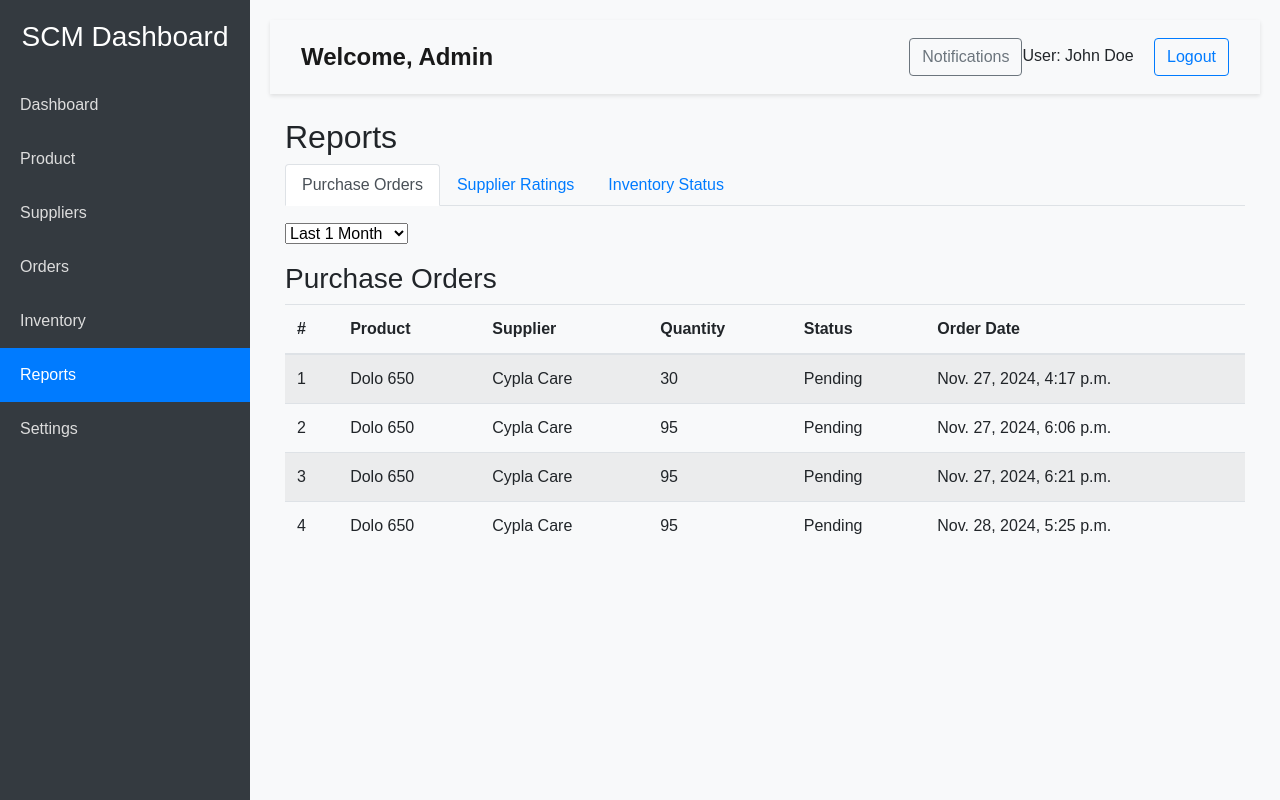
After one commit to Rapolu27/supply_chain_management, a Django app: page /reports in a window 1280 px wide. The commit adds this page. Run offline with Django 3.2, Linux system fonts and the light colour scheme; data comes from the database, SQL or seed files in the repository; both versions use the stored data as it was after the commit; some libraries are stand-ins or nearby versions.

Commit message:
added reports tab

```diff
--- a/scm/models.py
+++ b/scm/models.py
@@ -13,7 +13,8 @@ class Supplier(models.Model):
     company_name = models.CharField(max_length=100, blank=True, null=True)
     created_at = models.DateTimeField(auto_now_add=True)
     updated_at = models.DateTimeField(auto_now=True)
-
+    total_units_supplied = models.PositiveIntegerField(default=0)  # Total units supplied
+    rating = models.PositiveIntegerField(default=0)  # Rating out of 5
     def __str__(self):
         return f"{self.name} - {self.company_name if self.company_name else 'N/A'}"
 
--- a/scm/views.py
+++ b/scm/views.py
@@ -4,8 +4,12 @@ from django.contrib import messages
 from .models import Supplier, Product, PurchaseOrder, Inventory
 from .forms import SupplierForm, ProductForm, PurchaseOrderForm
 from scm_core.inventory_threshold import get_out_of_range_products, create_auto_purchase_orders
-from scm_core.data_helper import filter_already_scheduled_po
+from scm_core import data_helper
+from scm_core import reports_helper
+
 from datetime import datetime, timedelta
+
+
 # Create your views here.
 def home_view(request):
     # if request.user.is_authenticated:
@@ -139,7 +143,7 @@ def auto_generate_purchase_orders(request):
         inventory = Inventory.objects.all()
         # Get products out of range
         out_of_range_products = get_out_of_range_products(inventory)
-        filter_already_scheduled_po(PurchaseOrder, out_of_range_products)
+        data_helper.filter_already_scheduled_po(PurchaseOrder, out_of_range_products)
         # Fetch default supplier for the purchase orders (or let the user select a supplier)
         suppliers = Supplier.objects.all()  # Replace with supplier selection logic
         # Create purchase orders for products below min stock
@@ -159,3 +163,33 @@ def auto_generate_purchase_orders(request):
         "out_of_range_products": out_of_range_products,
         "purchase_orders": purchase_orders,
     })
+
+def reports_view(request):
+    # Determine the selected report type and filter type
+    report_type = request.GET.get('report', 'purchase_orders')  # Default report is purchase orders
+    filter_type = request.GET.get('filter', '1M')  # Default filter is 1M (1 Month)
+    start_date = data_helper.get_date_for_filters(filter_type)
+    context = {"selected_filter": filter_type, "report_type": report_type}
+    # Fetch data based on report type
+    if report_type == 'purchase_orders':
+        purchase_orders = PurchaseOrder.objects.filter(order_date__gte=start_date)
+        context["purchase_orders"] = purchase_orders
+    elif report_type == 'supplier_ratings':
+        reports_helper.calculate_supplier_units_and_ratings(Supplier, PurchaseOrder)
+        supplier_ratings = Supplier.objects.all().order_by('-rating', '-total_units_supplied')
+        # supplier_ratings = Supplier.objects.annotate(avg_rating=Avg('rating')).order_by('-avg_rating')
+        context["supplier_ratings"] = supplier_ratings
+    elif report_type == 'inventory_status':
+        inventory = Inventory.objects.all()
+        context["inventory"] = inventory
+
+    return render(request, "reports/dashboard.html", context)
+
+
+from django import template
+
+register = template.Library()
+
+@register.filter
+def to_range(value):
+    return range(1, value + 1)
--- a/supply_chain_management/urls.py
+++ b/supply_chain_management/urls.py
@@ -24,5 +24,6 @@ urlpatterns = [
     path('supplier/', include('scm.supplier_urls')),
     path('product/', include('scm.product_urls')),
     path('purchaseorder/',include('scm.order_urls')),
+     path("reports", views.reports_view, name="reports_dashboard"),
     path('inventory', views.auto_generate_purchase_orders,name='auto_generate_purchase_orders')
 ]
--- a/templates/order/delete.html
+++ b/templates/order/delete.html
@@ -12,7 +12,7 @@
     <a href="/supplier/list" >Suppliers</a>
     <a href="/purchaseorder/list" class="active">Orders</a>
     <a href="/inventory">Inventory</a>
-    <a href="#">Reports</a>
+    <a href="/reports">Reports</a>
     <a href="#">Settings</a>
 </div>
 
--- a/templates/order/form.html
+++ b/templates/order/form.html
@@ -12,7 +12,7 @@
     <a href="/supplier/list" >Suppliers</a>
     <a href="/purchaseorder/list" class="active">Orders</a>
     <a href="/inventory">Inventory</a>
-    <a href="#">Reports</a>
+    <a href="/reports">Reports</a>
     <a href="#">Settings</a>
 </div>
 
--- a/templates/order/inventory.html
+++ b/templates/order/inventory.html
@@ -12,7 +12,7 @@
     <a href="/supplier/list" >Suppliers</a>
     <a href="/purchaseorder/list" >Orders</a>
     <a href="/inventory" class="active">Inventory</a>
-    <a href="#">Reports</a>
+    <a href="/reports">Reports</a>
     <a href="#">Settings</a>
 </div>
 
--- a/templates/order/list.html
+++ b/templates/order/list.html
@@ -10,9 +10,9 @@
     <a href="/user/dashboard" >Dashboard</a>
     <a href="/product/list" >Product</a>
     <a href="/supplier/list" >Suppliers</a>
-    <a href="/purchaseorder/list" >Orders</a>
-    <a href="/inventory" class="active">Inventory</a>
-    <a href="#">Reports</a>
+    <a href="/purchaseorder/list" class="active" >Orders</a>
+    <a href="/inventory" >Inventory</a>
+    <a href="/reports">Reports</a>
     <a href="#">Settings</a>
 </div>
 
--- a/templates/product/delete.html
+++ b/templates/product/delete.html
@@ -12,7 +12,7 @@
     <a href="/supplier/list" >Suppliers</a>
     <a href="/purchaseorder/list">Orders</a>
     <a href="/inventory">Inventory</a>
-    <a href="#">Reports</a>
+    <a href="reports">Reports</a>
     <a href="#">Settings</a>
 </div>
 
--- a/templates/product/form.html
+++ b/templates/product/form.html
@@ -12,7 +12,7 @@
     <a href="/supplier/list" >Suppliers</a>
     <a href="/purchaseorder/list">Orders</a>
     <a href="/inventory">Inventory</a>
-    <a href="#">Reports</a>
+    <a href="reports">Reports</a>
     <a href="#">Settings</a>
 </div>
 
--- a/templates/product/list.html
+++ b/templates/product/list.html
@@ -12,7 +12,7 @@
     <a href="/supplier/list" >Suppliers</a>
     <a href="/purchaseorder/list">Orders</a>
     <a href="/inventory">Inventory</a>
-    <a href="#">Reports</a>
+    <a href="/reports">Reports</a>
     <a href="#">Settings</a>
 </div>
 
--- /dev/null
+++ b/templates/reports/dashboard.html
@@ -0,0 +1,131 @@
+{% extends 'user/base.html' %}
+
+{% block title %}Reports{% endblock %}
+
+{% block sidebar %}
+<div class="sidebar">
+    <div class="sidebar-header text-center mb-4">
+        <h3>SCM Dashboard</h3>
+    </div>
+    <a href="/user/dashboard" >Dashboard</a>
+    <a href="/product/list">Product</a>
+    <a href="/supplier/list">Suppliers</a>
+    <a href="/purchaseorder/list">Orders</a>
+    <a href="/inventory">Inventory</a>
+    <a href="/reports" class="active">Reports</a>
+    <a href="#">Settings</a>
+</div>
+
+{% endblock %}
+{% block content %}
+    <div class="container-fluid">
+    <h2>Reports</h2>
+
+    <!-- Report Type Tabs -->
+    <ul class="nav nav-tabs">
+        <li class="nav-item">
+            <a class="nav-link {% if report_type == 'purchase_orders' %}active{% endif %}"
+               href="?report=purchase_orders&filter={{ selected_filter }}">Purchase Orders</a>
+        </li>
+        <li class="nav-item">
+            <a class="nav-link {% if report_type == 'supplier_ratings' %}active{% endif %}"
+               href="?report=supplier_ratings">Supplier Ratings</a>
+        </li>
+        <li class="nav-item">
+            <a class="nav-link {% if report_type == 'inventory_status' %}active{% endif %}"
+               href="?report=inventory_status">Inventory Status</a>
+        </li>
+    </ul>
+
+    <!-- Filters for Date Range -->
+    {% if report_type == 'purchase_orders' %}
+    <div class="d-flex mb-3 mt-3">
+        <form method="GET" action="">
+            <input type="hidden" name="report" value="purchase_orders">
+            <select name="filter" class="form-select" onchange="this.form.submit()">
+                <option value="1D" {% if selected_filter == '1D' %}selected{% endif %}>Last 1 Day</option>
+                <option value="1W" {% if selected_filter == '1W' %}selected{% endif %}>Last 1 Week</option>
+                <option value="1M" {% if selected_filter == '1M' %}selected{% endif %}>Last 1 Month</option>
+                <option value="3M" {% if selected_filter == '3M' %}selected{% endif %}>Last 3 Months</option>
+                <option value="6M" {% if selected_filter == '6M' %}selected{% endif %}>Last 6 Months</option>
+            </select>
+        </form>
+    </div>
+    {% endif %}
+
+    <!-- Report Content -->
+    {% if report_type == 'purchase_orders' %}
+    <h3>Purchase Orders</h3>
+    <table class="table table-striped">
+        <thead>
+            <tr>
+                <th>#</th>
+                <th>Product</th>
+                <th>Supplier</th>
+                <th>Quantity</th>
+                <th>Status</th>
+                <th>Order Date</th>
+            </tr>
+        </thead>
+        <tbody>
+            {% for order in purchase_orders %}
+                <tr>
+                    <td>{{ order.id }}</td>
+                    <td>{{ order.product.name }}</td>
+                    <td>{{ order.supplier.name }}</td>
+                    <td>{{ order.quantity }}</td>
+                    <td>{{ order.status }}</td>
+                    <td>{{ order.order_date }}</td>
+                </tr>
+            {% endfor %}
+        </tbody>
+    </table>
+    {% elif report_type == 'supplier_ratings' %}
+    <h3>Supplier Ratings</h3>
+    <table class="table table-striped">
+        <thead>
+            <tr>
+                <th>#</th>
+                <th>Supplier</th>
+                <th>Average Rating</th>
+                <th> Total units supplied</th>
+            </tr>
+        </thead>
+        <tbody>
+            {% for supplier in supplier_ratings %}
+                <tr>
+                    <td>{{ supplier.id }}</td>
+                    <td>{{ supplier.name }}</td>
+                    <td>{{ supplier.rating|default:"N/A" }}</td>
+                    <td>{{supplier.total_units_supplied}}</td>
+                </tr>
+            {% endfor %}
+        </tbody>
+    </table>
+    {% elif report_type == 'inventory_status' %}
+    <h3>Inventory Status</h3>
+    <table class="table table-striped">
+        <thead>
+            <tr>
+                <th>#</th>
+                <th>Product</th>
+                <th>Stock</th>
+                <th>Min Stock</th>
+                <th>Max Stock</th>
+            </tr>
+        </thead>
+        <tbody>
+            {% for item in inventory %}
+                <tr>
+                    <td>{{ item.id }}</td>
+                    <td>{{ item.product.name }}</td>
+                    <td>{{ item.stock }}</td>
+                    <td>{{ item.min_stock }}</td>
+                    <td>{{ item.max_stock }}</td>
+                </tr>
+            {% endfor %}
+        </tbody>
+    </table>
+    {% endif %}
+</div>
+{% endblock %}
--- a/templates/supplier/delete.html
+++ b/templates/supplier/delete.html
@@ -12,7 +12,7 @@
     <a href="/supplier/list" class="active">Suppliers</a>
     <a href="/purchaseorder/list">Orders</a>
     <a href="/inventory">Inventory</a>
-    <a href="#">Reports</a>
+    <a href="/reports">Reports</a>
     <a href="#">Settings</a>
 </div>
 
--- a/templates/supplier/form.html
+++ b/templates/supplier/form.html
@@ -12,7 +12,7 @@
     <a href="/supplier/list" class="active">Suppliers</a>
     <a href="/purchaseorder/list">Orders</a>
     <a href="/inventory">Inventory</a>
-    <a href="#">Reports</a>
+    <a href="/reports">Reports</a>
     <a href="#">Settings</a>
 </div>
 
--- a/templates/user/base.html
+++ b/templates/user/base.html
@@ -89,6 +89,18 @@
         .top-bar .notifications {
             font-size: 16px;
         }
+        .rating {
+    display: inline-flex;
+}
+
+.fa-star {
+    font-size: 20px;
+    color: #ddd; /* Default color for empty stars */
+}
+
+.fa-star.checked {
+    color: #ffc107; /* Gold color for filled stars */
+}
     </style>
 </head>
 
@@ -105,7 +117,7 @@
         <a href="/supplier/list">Suppliers</a>
         <a href="/purchaseorder/list">Orders</a>
         <a href="/inventory">Inventory</a>
-        <a href="#">Reports</a>
+        <a href="/reports">Reports</a>
         <a href="#">Settings</a>
     </div>
     {% endblock %}
--- a/templates/user/dashboard.html
+++ b/templates/user/dashboard.html
@@ -12,7 +12,7 @@
     <a href="/supplier/list">Suppliers</a>
     <a href="/purchaseorder/list">Orders</a>
     <a href="/inventory">Inventory</a>
-    <a href="#">Reports</a>
+    <a href="/reports">Reports</a>
     <a href="#">Settings</a>
 </div>
 
```
Also changed, not shown: scm_core/data_helper.py (+20 -1 lines), scm_core/reports_helper.py (added, +33 -0 lines), templates/supplier/list.html (+14 -1 lines), db.sqlite3, scm/migrations/0006_auto_20241128_1812.py (added).
